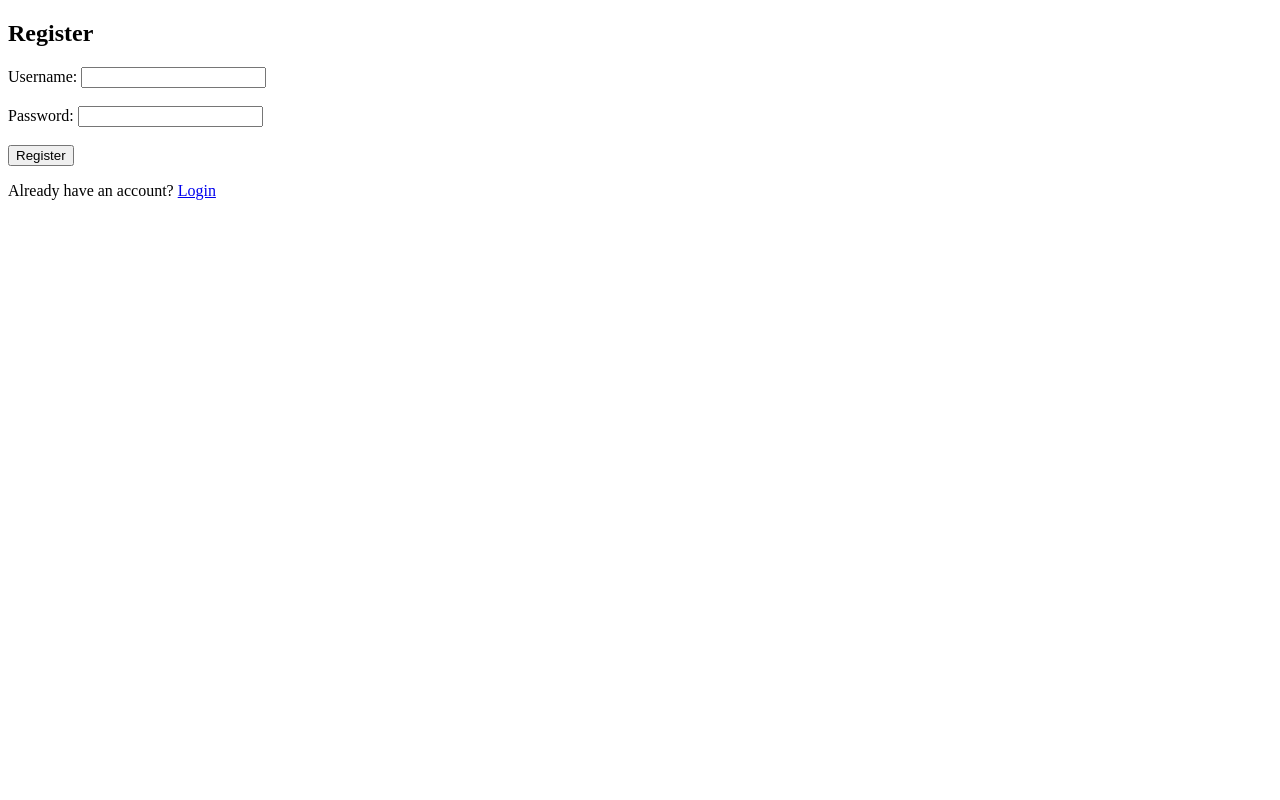
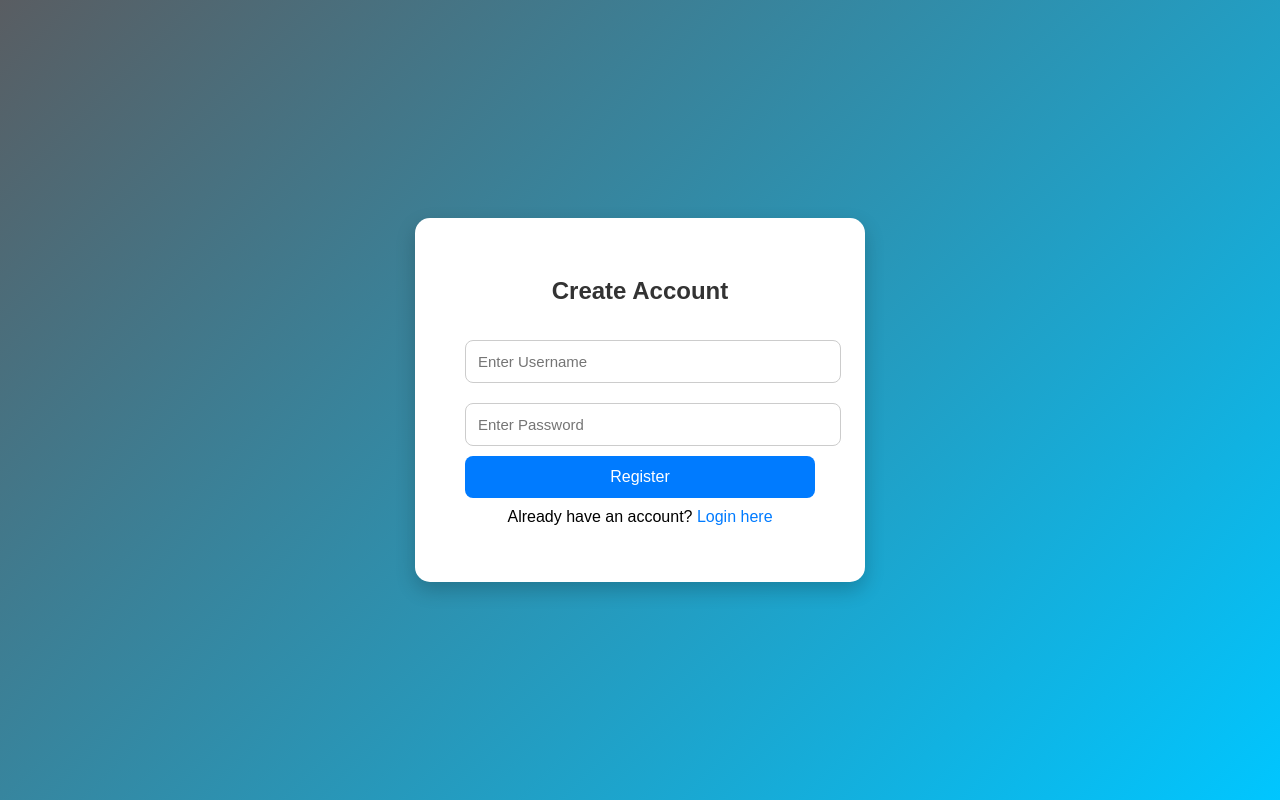
Before and after one commit to Repatigirish/News-pulse-Global-News-Trend-Analyzer-using-AI, a Flask app: page /register in a window 1280 px wide. Run offline with Flask 3, Linux system fonts and the light colour scheme.

Commit message:
Update register.html

```diff
--- a/News pulse_app/templates/register.html
+++ b/News pulse_app/templates/register.html
@@ -1,13 +1,83 @@
 <!DOCTYPE html>
-<html>
-<head><title>Register</title></head>
+<html lang="en">
+<head>
+    <meta charset="UTF-8">
+    <meta name="viewport" content="width=device-width, initial-scale=1.0">
+    <title>Register - News Dashboard</title>
+    <style>
+        body {
+            font-family: 'Poppins', sans-serif;
+            background: linear-gradient(135deg, #595d62, #00c6ff);
+            height: 100vh;
+            margin: 0;
+            display: flex;
+            align-items: center;
+            justify-content: center;
+        }
+
+        .register-container {
+            background-color: #fff;
+            padding: 40px 50px;
+            border-radius: 15px;
+            box-shadow: 0 8px 20px rgba(0, 0, 0, 0.2);
+            text-align: center;
+            width: 350px;
+        }
+
+        h2 {
+            margin-bottom: 25px;
+            color: #333;
+        }
+
+        input {
+            width: 100%;
+            padding: 12px;
+            margin: 10px 0;
+            border: 1px solid #ccc;
+            border-radius: 8px;
+            font-size: 15px;
+        }
+
+        button {
+            width: 100%;
+            padding: 12px;
+            background-color: #007bff;
+            color: white;
+            border: none;
+            border-radius: 8px;
+            cursor: pointer;
+            font-size: 16px;
+            transition: background 0.3s ease;
+        }
+
+        button:hover {
+            background-color: #0056b3;
+        }
+
+        .link {
+            margin-top: 10px;
+            display: block;
+        }
+
+        a {
+            color: #007bff;
+            text-decoration: none;
+        }
+
+        a:hover {
+            text-decoration: underline;
+        }
+    </style>
+</head>
 <body>
-    <h2>Register</h2>
-    <form method="POST">
-        Username: <input type="text" name="username" required><br><br>
-        Password: <input type="password" name="password" required><br><br>
-        <button type="submit">Register</button>
-    </form>
-    <p>Already have an account? <a href="/login">Login</a></p>
+    <div class="register-container">
+        <h2>Create Account</h2>
+        <form action="/register" method="POST">
+            <input type="text" name="username" placeholder="Enter Username" required>
+            <input type="password" name="password" placeholder="Enter Password" required>
+            <button type="submit">Register</button>
+        </form>
+        <p class="link">Already have an account? <a href="/login">Login here</a></p>
+    </div>
 </body>
 </html>
```
